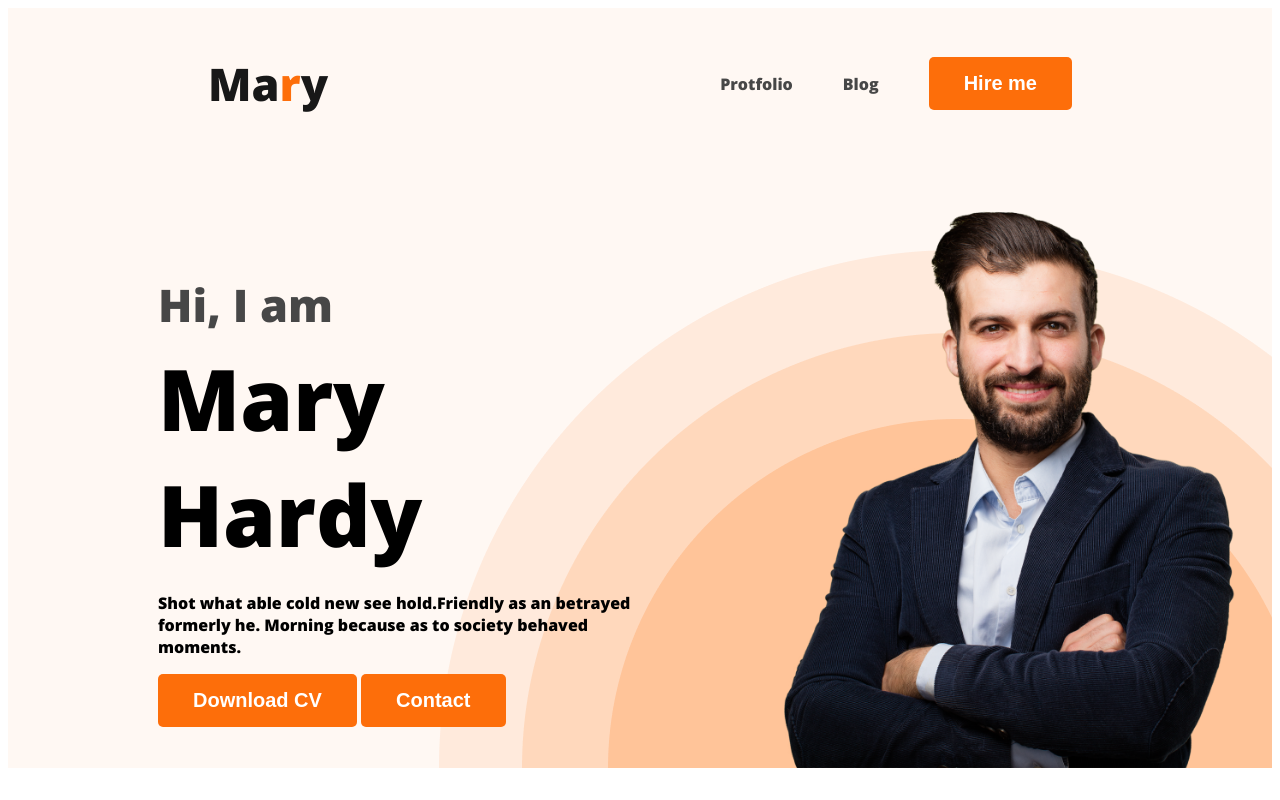
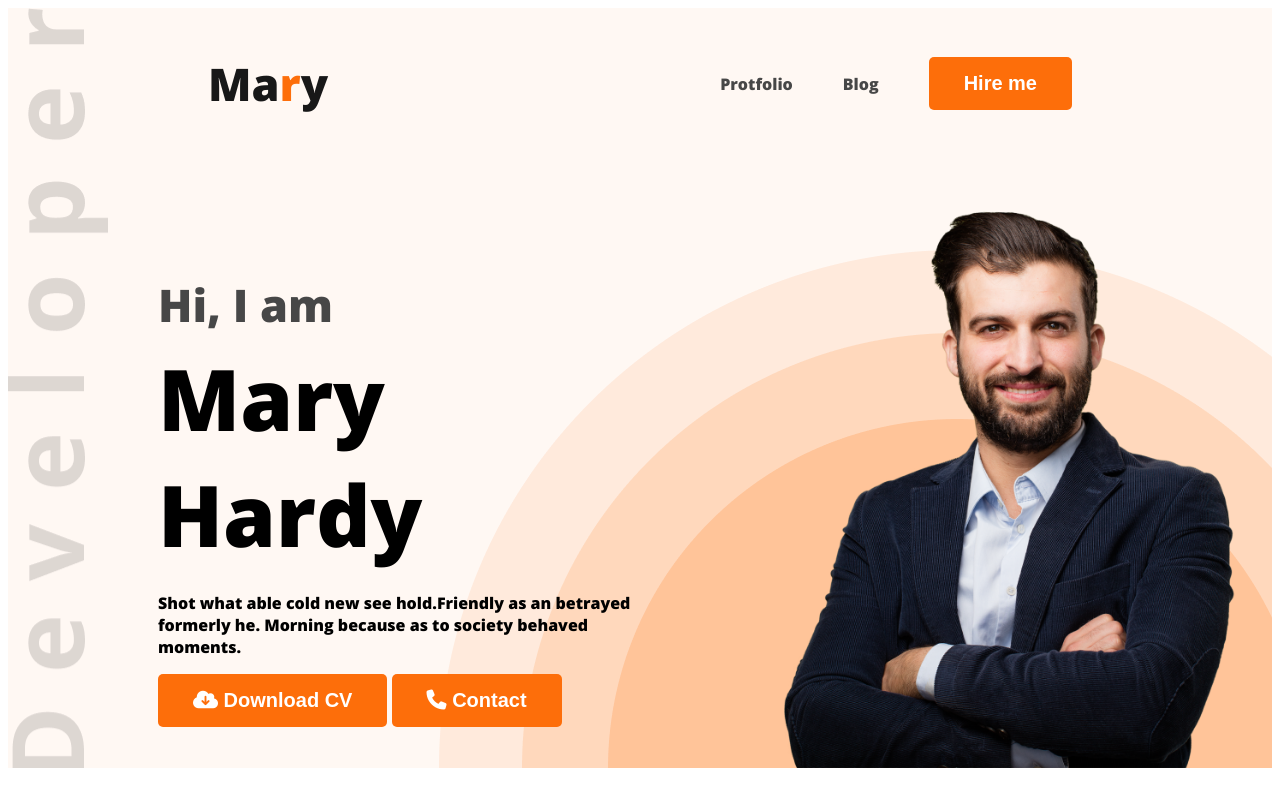
Before and after one commit to Afsana-Jannat/web-develop-protfolio, a plain HTML site: page index.html in a window 1280 px wide. Shown: the top 800 px of the page. Drawn offline with nearby package versions, Linux system fonts and the light colour scheme.

Commit message:
added font awasome icons

```diff
--- a/index.html
+++ b/index.html
@@ -7,6 +7,7 @@
     <link rel="preconnect" href="https://fonts.googleapis.com">
 <link rel="preconnect" href="https://fonts.gstatic.com" crossorigin>
 <link href="https://fonts.googleapis.com/css2?family=Open+Sans:wght@800&display=swap" rel="stylesheet">
+<link rel="stylesheet" href="https://cdnjs.cloudflare.com/ajax/libs/font-awesome/6.4.0/css/all.min.css">
     <link rel="stylesheet" href="web.css">
 </head>
 <body>
@@ -25,8 +26,8 @@
             <h1 class="banner-title">Mary Hardy</h1>
             <p class="banner-discription">Shot what able cold new see hold.Friendly as an betrayed formerly he.
                  Morning because as to society behaved moments.</p>
-                 <button class="btn-clr">Download CV</button>
-                 <button class="btn-clr">Contact</button>
+                 <button class="btn-clr"><i class="fa-solid fa-cloud-arrow-down"></i> Download CV</button>
+                 <button class="btn-clr"><i class="fa-solid fa-phone"></i> Contact</button>
 
 
         </div>
@@ -149,7 +150,7 @@
 
             </div>
             <div class="downld-cv">
-                <button class="btn-clr">Download CV</button>
+                <button class="btn-clr"><i class="fa-solid fa-cloud-arrow-down"></i> Download CV</button>
             </div>
         </section>
 
--- a/web.css
+++ b/web.css
@@ -42,9 +42,9 @@ nav{
 }
 .header{
     background-color: #FFF8F3;
-    background-image: url('./images/header_bg.png');
+    background-image: url('./images/header_bg.png'), url('./images/developer.png');
     background-repeat: no-repeat;
-    background-position: bottom right;
+    background-position: bottom right, top left;
 }
 .banner{
     padding: 30px 30px 0px 150px;
```
